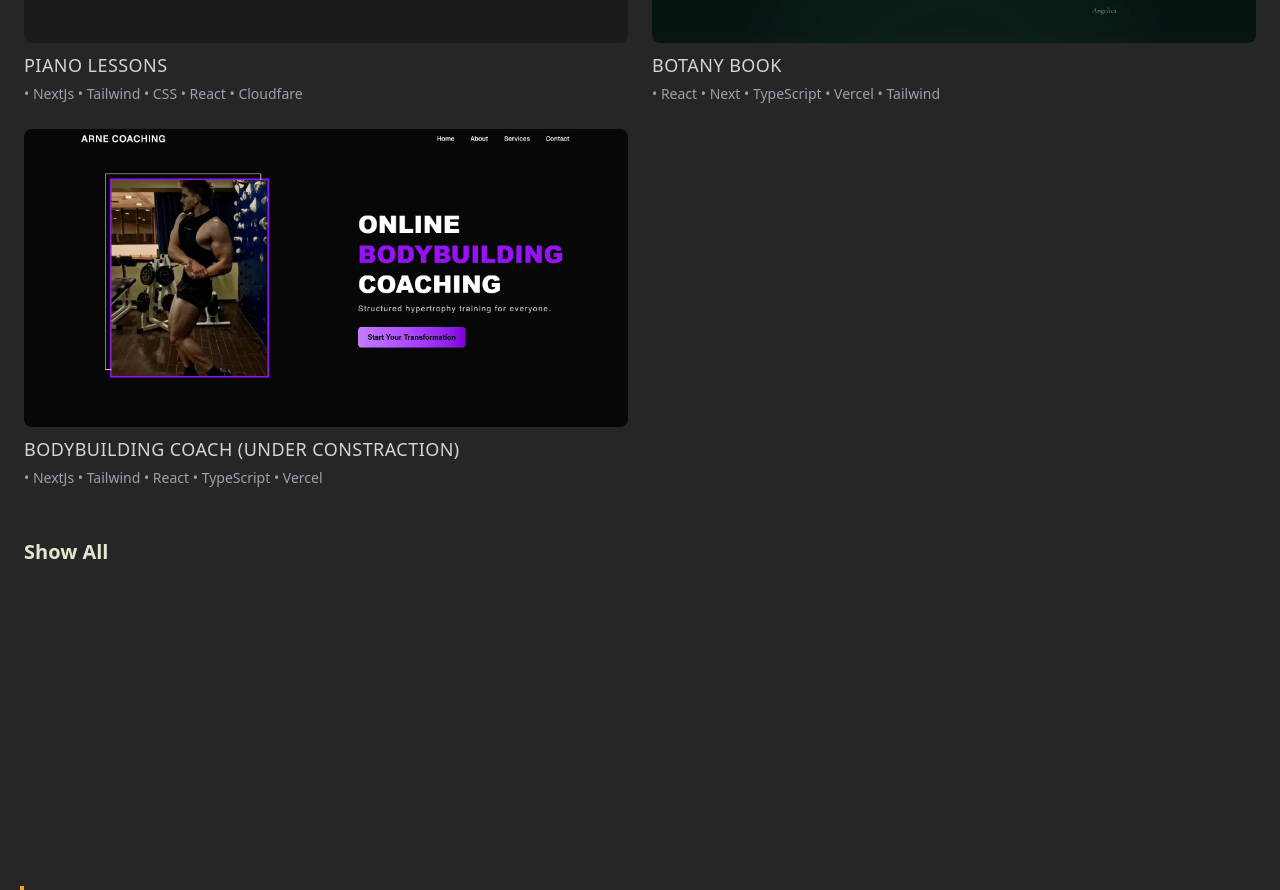
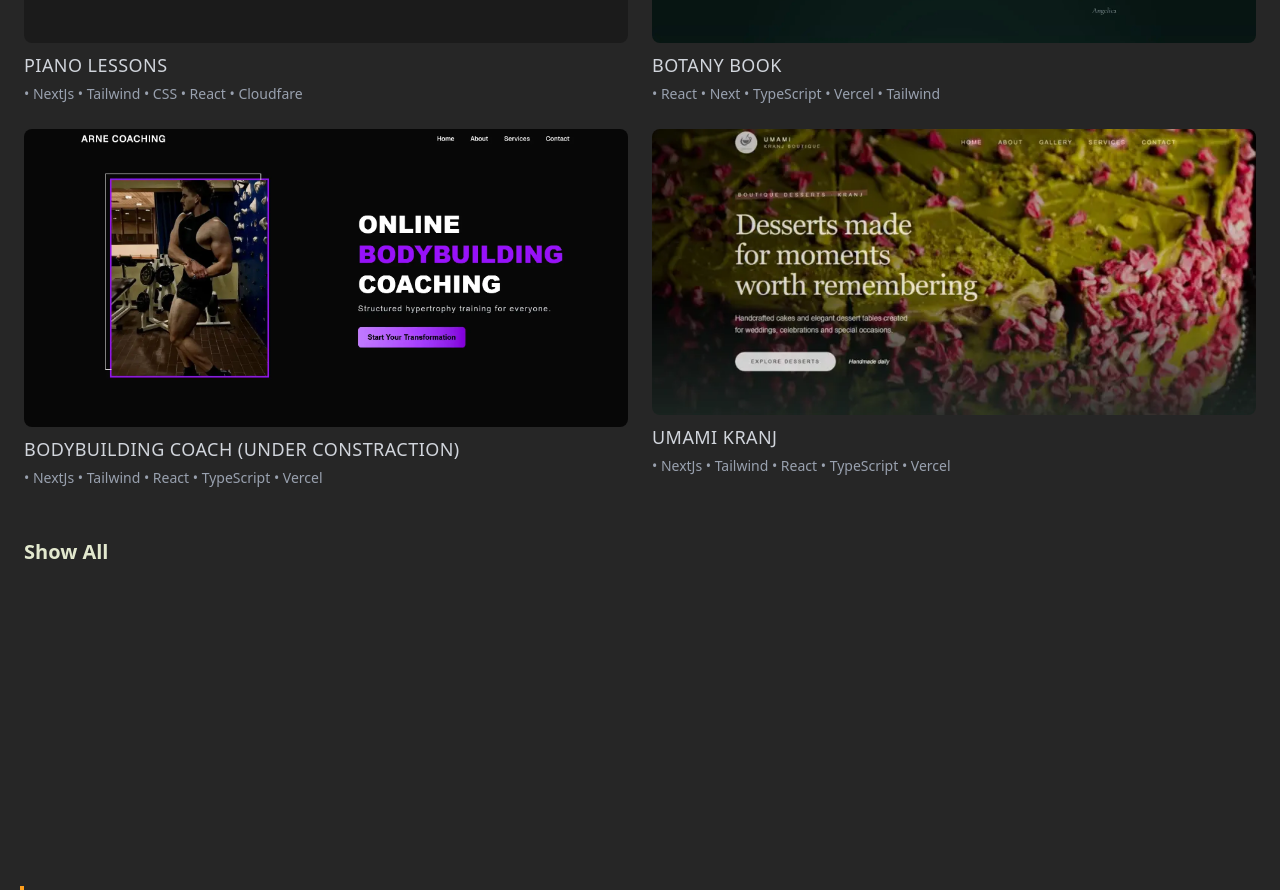
Before and after one commit to sunnycc17/my-portfolio, a Next.js app: page / in a window 1280 px wide. Shown: the part 3604-4494 px from the top of the page. Built offline with nearby package versions, Linux system fonts and the light colour scheme.

Commit message:
added a new project

```diff
--- a/components/projects/ProjectsSection.tsx
+++ b/components/projects/ProjectsSection.tsx
@@ -37,6 +37,14 @@ const projects: Project[] = [
     width: 800,
     height: 450,
     link: "https://arne-kappa.vercel.app/",
+  },
+  {
+    title: "Umami Kranj",
+    description: "• NextJs • Tailwind • React • TypeScript • Vercel",
+    image: "/umami.webp",
+    width: 800,
+    height: 450,
+    link: "https://desserts-catering.vercel.app/",
   },
 ];
 
```
Also changed, not shown: public/umami.webp (added).
